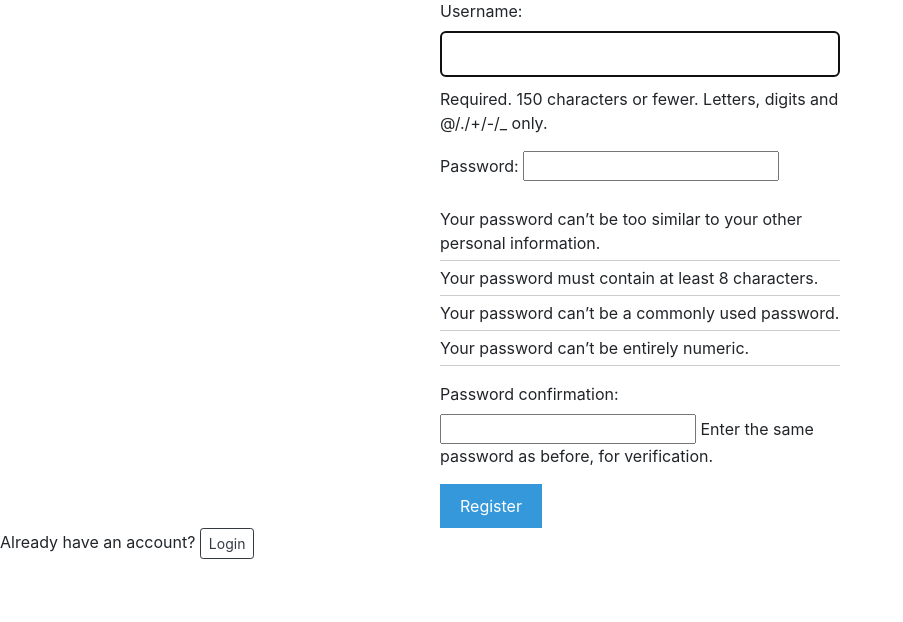
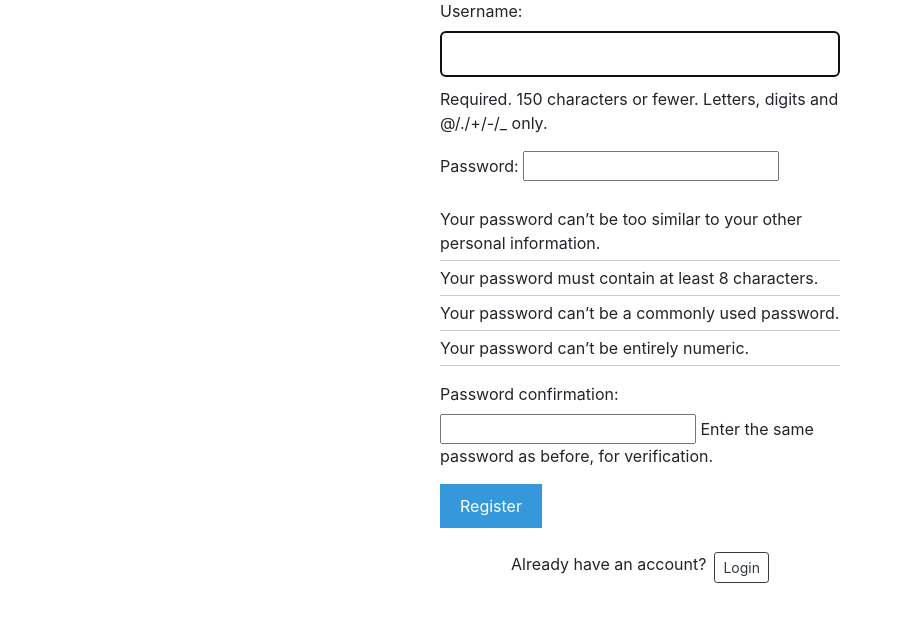
Before and after one commit to PeterOsoo/expense-tracker-cg, a Django app: page /register/ in a window 1280 px wide. Shown: the part 134-756 px from the top of the page, without its empty margins (0-903 px from the left). Run offline with Django 4.2, Linux system fonts and the light colour scheme; some libraries are stand-ins or nearby versions.

Commit message:
registration template changes

```diff
--- a/tracker/templates/registration/register.html
+++ b/tracker/templates/registration/register.html
@@ -4,9 +4,12 @@
 	{% csrf_token %} {{ form.as_p }}
 	<button type="submit">Register</button>
 </form>
-
-<p>
+<br />
+<!-- login  -->
+<p class="d-flex justify-content-center">
 	Already have an account?
-	<a href="{% url 'login' %}" class="btn btn-outline-dark btn-sm">Login </a>
+	<a href="{% url 'login' %}" class="btn btn-outline-dark btn-sm ml-2"
+		>Login
+	</a>
 </p>
 {% endblock %}
```
